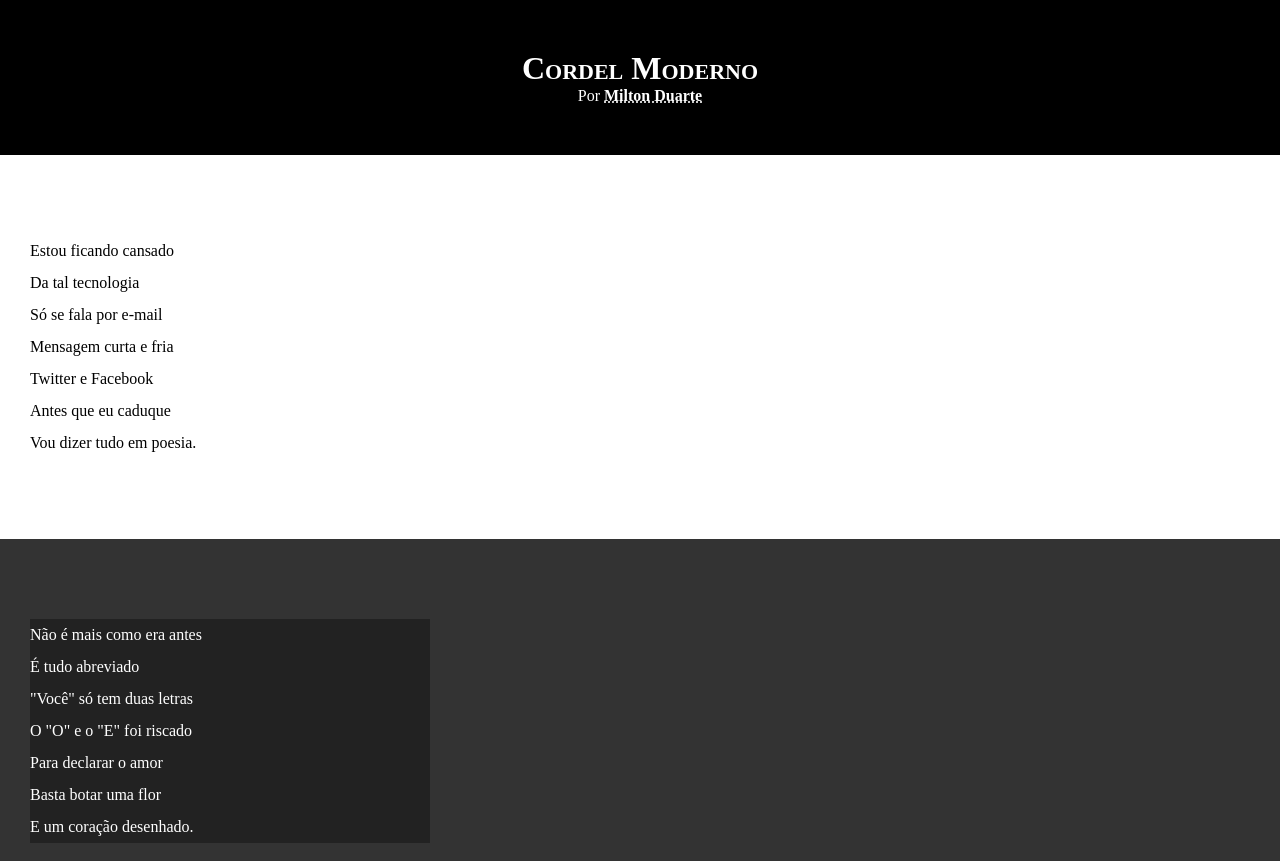
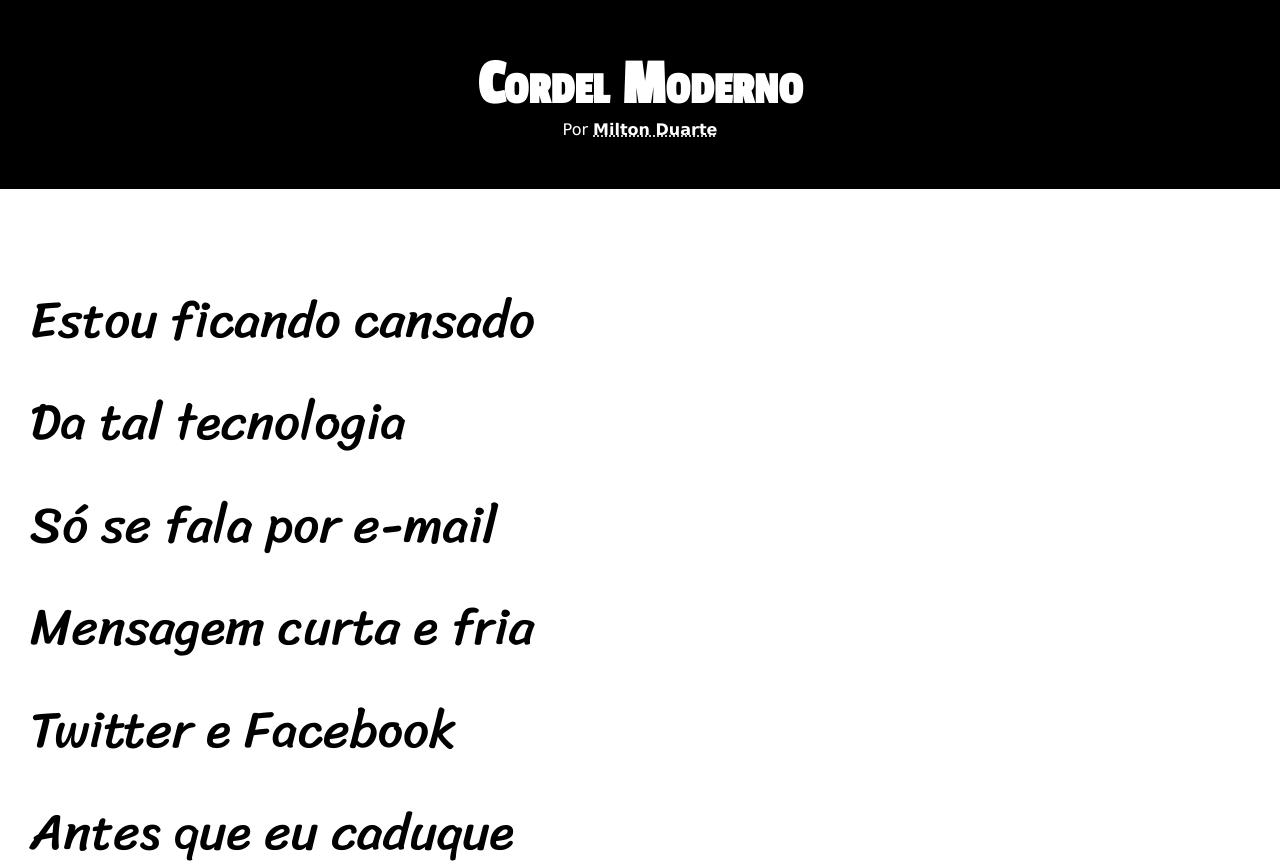
Before and after one commit to jorgeabreudev/html5-css, a plain HTML site: page exercicios/d012/cordel.html in a window 1280 px wide. Shown: the top 861 px of the page. Drawn offline with Linux system fonts and the light colour scheme.

Commit message:
update d10

```diff
--- a/exercicios/d012/estilo/style.css
+++ b/exercicios/d012/estilo/style.css
@@ -1,25 +1,45 @@
 @charset "UTF-8";
+@import url('https://fonts.googleapis.com/css2?family=Caveat&family=Passion+One&display=swap');
+@import url('https://fonts.googleapis.com/css2?family=Sriracha&display=swap');
+
+:root {
+    --fonte1: Verdana, Geneva, Tahoma, sans-serif;
+    --fonte2: 'Passion One', cursive;
+    --fonte3: 'Sriracha', cursive;
+
+}
+
+
+/*
+font-family: 'Passion One', cursive;
+font-family: 'Sriracha', cursive;
+*/
 
 * {
     margin: 0px;
     padding: 0px;
+
 }
 
 html, body {
     min-height: 100vh;
     background-color: darkgrey;
+    font-family: var(--fonte1);
 }
 
 header {
     background-color: black;
     color: white;
     text-align: center;
+    font-size: 1em;
 }
 
 header > h1 {
 
     padding-top: 50px;
     font-variant: small-caps;
+    font-family: var(--fonte2);
+    font-size: 4em;
 }
 
 header > p {
@@ -42,6 +62,8 @@ section {
     padding-bottom: 10vh;
     line-height: 2em;
     padding-left: 30px;
+    font-family: var(--fonte3);
+    font-size: 4vw;
 
 }
 
@@ -59,7 +81,8 @@ section.imagem {
 
 section.imagem > p {
     background-color: rgba(0, 0, 0, 0.342);
-    width: 400px;
+    display: inline-block;
+    padding: 10px;
 
 }
 
```
